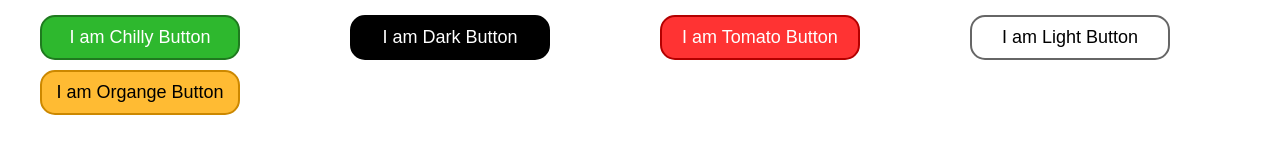
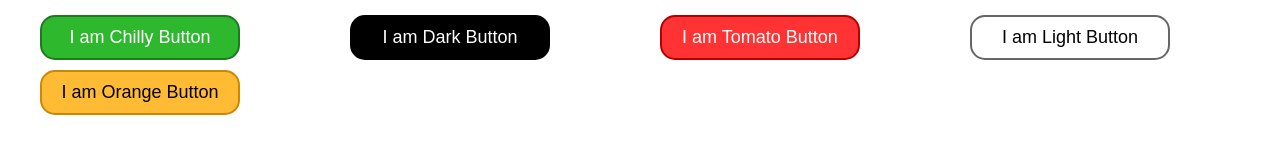
Before and after one commit to vaishnavihole/fantastic-button, a React (Create React App) app: page / in a window 1280 px wide. Shown: the part 135-300 px from the top of the page. Built offline with nearby package versions, Linux system fonts and the light colour scheme.

Commit message:
fixed spelling mistake

```diff
--- a/src/App.js
+++ b/src/App.js
@@ -42,7 +42,7 @@ function App() {
         theme={'light'} />
 
       <FantasticButton
-        text={'I am Organge Button'}
+        text={'I am Orange Button'}
         width={'200px'}
         marginLeft={'40px'}
         marginRight={'70px'}
```
